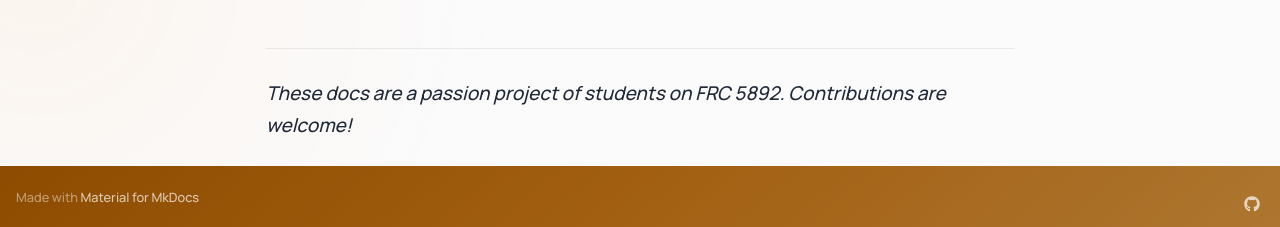
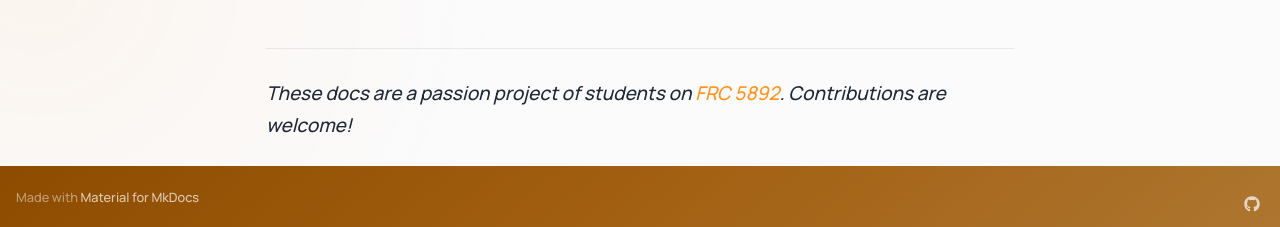
Before and after one commit to FRC5892/Luma-Docs, an MkDocs documentation site: the page built from docs/index.md, in a window 1280 px wide and 900 px high, scrolled down 799 px. Shown: the part 670-897 px from the top of the window. Built offline with MkDocs 1.6.1 and Material for MkDocs 9.7.7, drawn with Linux system fonts in a browser that asks for light colours; comment, search, counter and statistics services are not loaded; part of the change alters nothing that is shown.

Commit message:
Update FRC 5892 attribution link in documentation footer for clarity

```diff
--- a/docs/index.md
+++ b/docs/index.md
@@ -48,4 +48,4 @@ This guide was made out of a love of efficient and accurate documentation, and a
 
 ---
 
-*These docs are a passion project of students on FRC 5892. Contributions are welcome!*
+*These docs are a passion project of students on [FRC 5892](https://www.team5892.org/). Contributions are welcome!*
```
